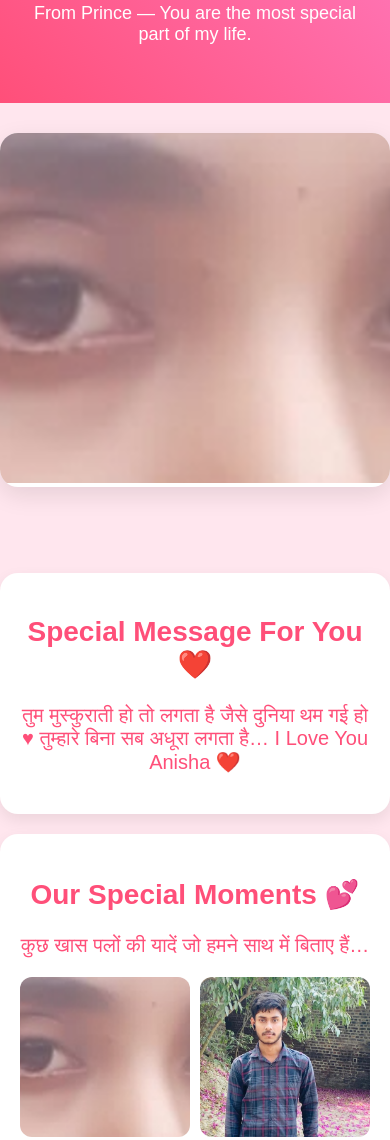
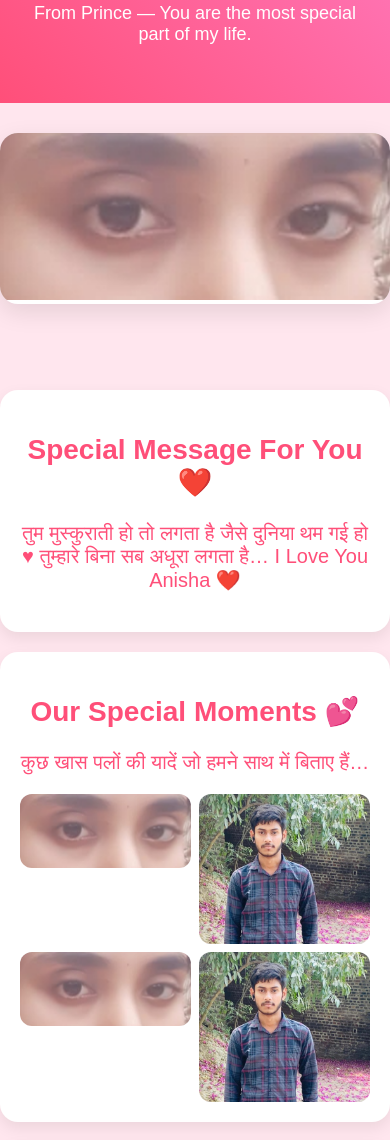
Before and after one commit to Prince2656/Birthday-celebrate, a plain HTML site: page index.html in a window 390 px wide. Shown: the part 134-1274 px from the top of the page. Drawn offline with Linux system fonts and the light colour scheme.

Commit message:
Enhance index.html with responsive design
Updated styles and added responsive design for mobile devices.

```diff
--- a/index.html
+++ b/index.html
@@ -33,12 +33,15 @@
         border-radius:18px;
         overflow:hidden;
         box-shadow:0 8px 25px rgba(0,0,0,0.1);
+
     }
     .hero img{
     width:100%;
-        height:350px;
+    height:auto;
+    max-height:350px;
     object-fit:cover;
    }
+
     .section{
         max-width:900px;
         margin:20px auto;
@@ -58,12 +61,15 @@
         gap:10px;
         margin-top:20px;
     }
+
     .gallery img{
     width:100%;
-        height:160px;
+    height:auto;
+    max-height:200px;
     object-fit:cover;
     border-radius:12px;
    }
+
     .music{
         text-align:center;
         margin-top:20px;
@@ -84,6 +90,20 @@
         padding:20px;
         margin-top:20px;
         background:white;
+    }
+    @media (max-width: 480px){
+        .gallery{
+            grid-template-columns: repeat(2, 1fr);
+            gap: 8px;
+        }
+
+        .gallery img{
+            max-height:150px;
+        }
+
+        .hero img{
+            max-height:250px;
+        }
     }
 </style>
 </head>
```
Lines whose indentation alone changed are shown as unchanged.
